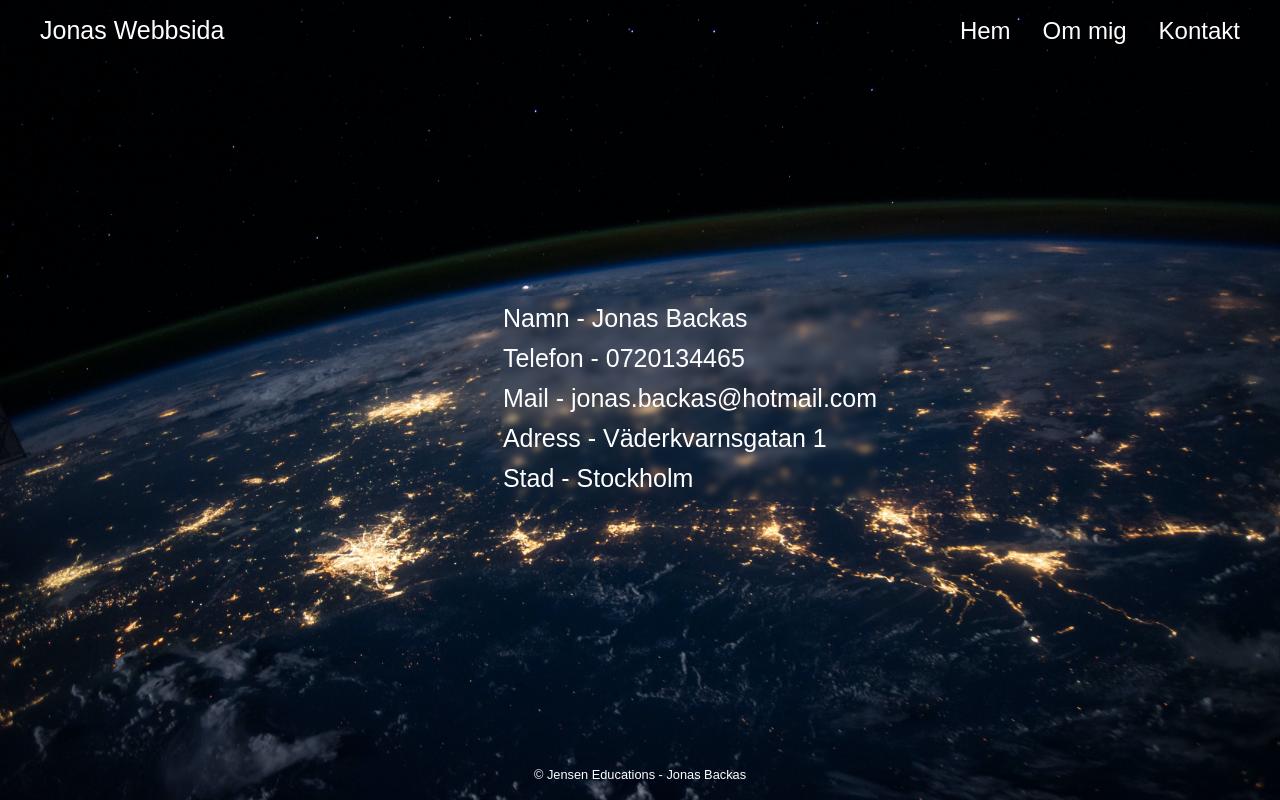
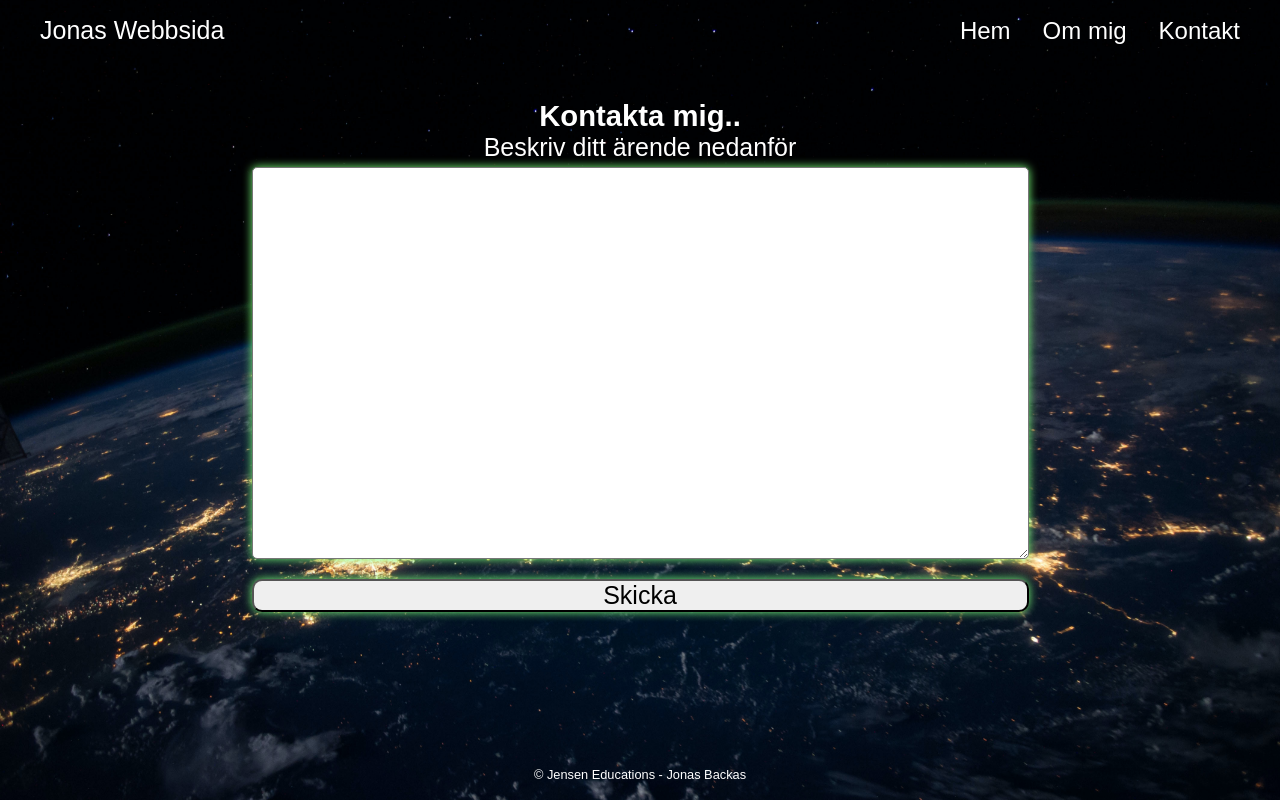
Before and after one commit to JonasB91/PersonligWebbsida, a plain HTML site: page Public/contact.html in a window 1280 px wide. Drawn offline with Linux system fonts and the light colour scheme; a web font is replaced by a local one.

Commit message:
la till lite kontakt form osv på kontakt sidan

```diff
--- a/Public/contact.html
+++ b/Public/contact.html
@@ -14,7 +14,7 @@
   <body>
 
 
-    <div class="background">
+    <div class="background"></div>
         <header>
 
             <!--Navbar -->
@@ -47,20 +47,35 @@
 
               <!-- Fortsättning under här för sidans MAIN CONTENT - tex info om mig osv... -->
 
-              <div class="contact-container">
-                <divt class="text-contact-container">
-                      <ul>
-                        <article>
-                          <p>Namn - Jonas Backas</p>
-                          <p>Telefon - 0720134465</p>
-                          <p>Mail - jonas.backas@hotmail.com</p>
-                          <p>Adress - Väderkvarnsgatan 1</p>
-                          <p>Stad - Stockholm</p>
-                        </article>
-                      </ul>
-                </div>
-              </div>
+              <!-- <div class="contact-container"> -->
+              <!--   <divt class="text-contact-container"> -->
+              <!--         <ul> -->
+              <!--           <article> -->
+              <!--             <p>Namn - Jonas Backas</p> -->
+              <!--             <p>Telefon - 0720134465</p> -->
+              <!--             <p>Mail - jonas.backas@hotmail.com</p> -->
+              <!--             <p>Adress - Väderkvarnsgatan 1</p> -->
+              <!--             <p>Stad - Stockholm</p> -->
+              <!--           </article> -->
+              <!--         </ul> -->
+              <!--   </div> -->
 
+                  <div class="form-container">
+                    <form action="">
+                      <h3>Kontakta mig..</h3>
+                      <label for="">Beskriv ditt ärende nedanför</label>
+                      <textarea cols="50" rows="10"></textarea>
+                      <button class="form-button">Skicka</button>
+                    </form>
+
+
+                  </div>
+
+
+
+
+
+                <!-- FOOTER Copyright -->
               <footer>
                 <p class="copyright">© Jensen Educations - Jonas Backas</p>
               </footer>
--- a/Public/indexstyle.css
+++ b/Public/indexstyle.css
@@ -6,7 +6,7 @@
 }
 
 body {
-    overflow: hidden;
+
     height: 100vh;
     background-image: url(nasaBackground.jpg);
     background-size: cover;
@@ -153,7 +153,7 @@ header {
     flex-direction: column;
     align-items: center;
     justify-content: center;
-    box-shadow: 0 0 10px #00ff00;
+    box-shadow: 0 0 10px #79fc79;
     border-radius: 12px;
 }
 
@@ -212,7 +212,7 @@ header {
     max-height: 95%;
     justify-items: center;
     border-radius: 10px;
-    box-shadow: 0 0 10px #00ff00;
+    box-shadow: 0 0 10px #79fc79;
 
 }
 
@@ -251,3 +251,39 @@ p.copyright {
     text-align: center;
     margin: 0;
 }
+
+
+.form-container {
+    display: flex;
+    justify-content: center;
+    align-items: flex-start;
+    padding-top: 5vh;
+    color: #fff;
+    text-align: center;
+
+
+}
+
+.form-button {
+    margin-top: 20px;
+    font-size: 25px;
+    width: 100%;
+    text-align: center;
+    border-radius: 10px;
+    justify-content: center;
+    color: black;
+    box-shadow: 0 0 10px #79fc79;
+
+}
+
+textarea {
+    display: flex;
+    flex-direction: column;
+    color: black;
+    padding: 80px;
+    width: 100%;
+    border-radius: 5px;
+    margin-top: 5px;
+    font-size: 20px;
+    box-shadow: 0 0 10px #79fc79;
+}
```
Also changed, not shown: Public/aboutme.html (+4 -1 lines).
